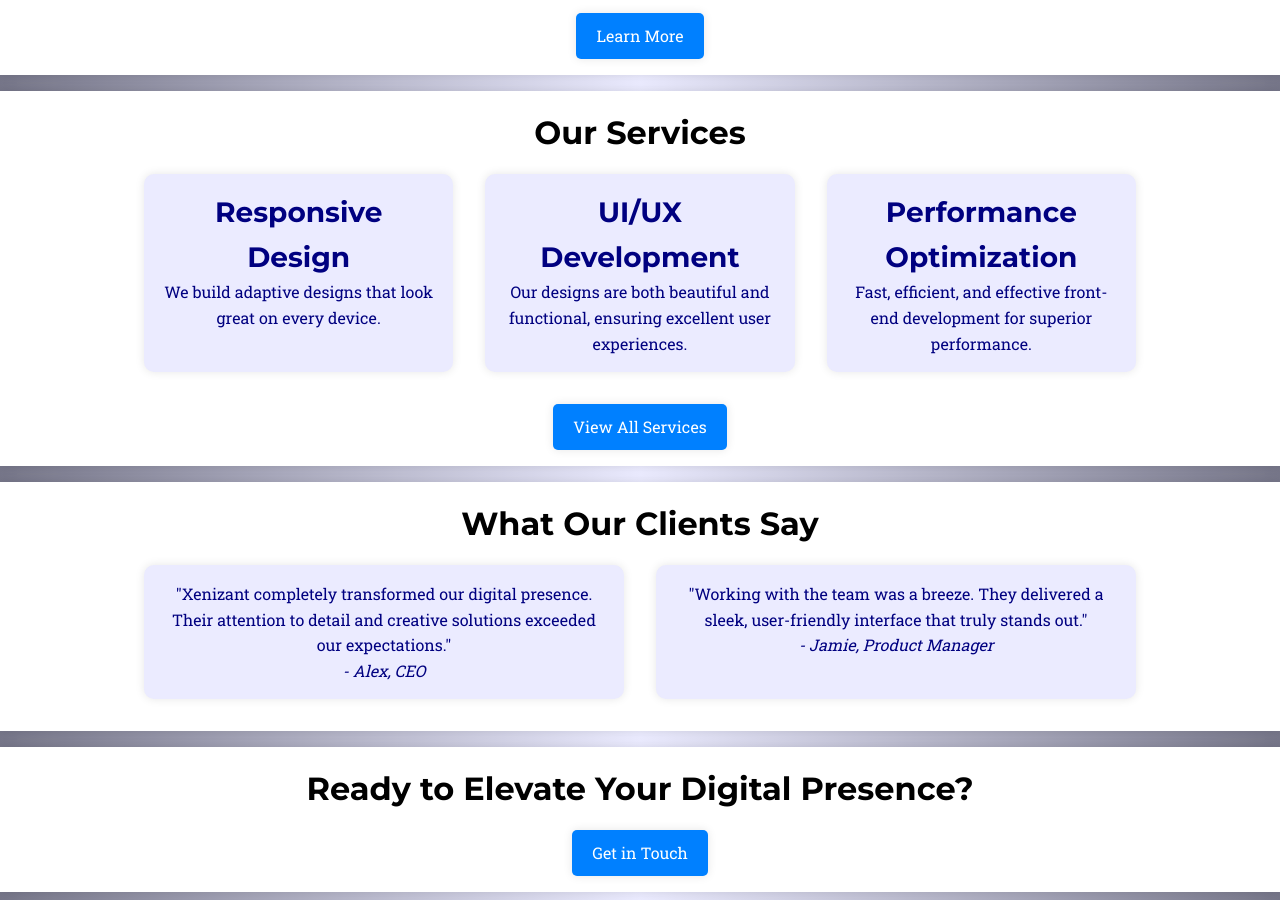
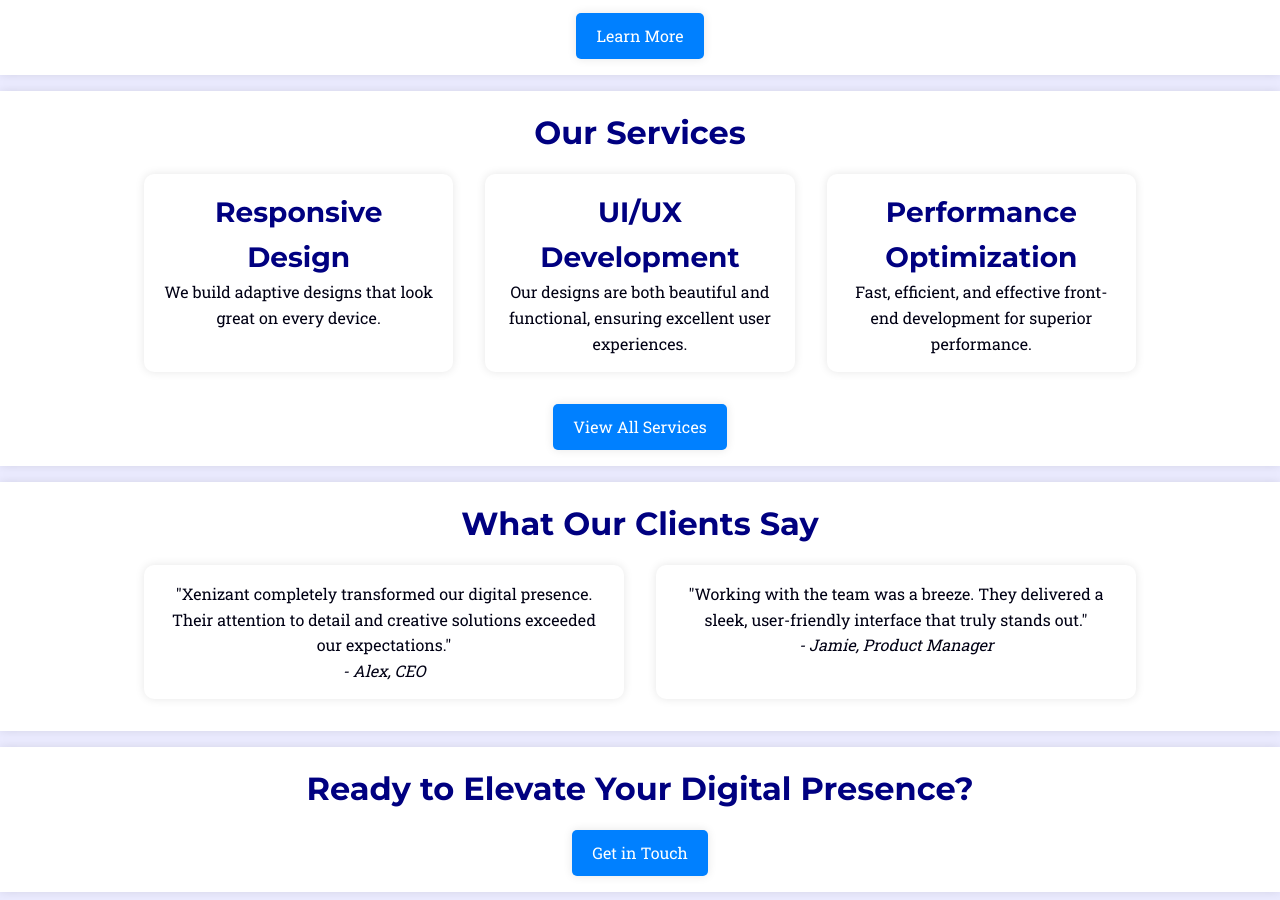
Before and after one commit to xenizant/xenizant.github.io, a plain HTML site: page index.html in a window 1280 px wide. Shown: the part 624-1524 px from the top of the page. Drawn offline with Linux system fonts and the light colour scheme.

Commit message:
Change background to light color

```diff
--- a/style.css
+++ b/style.css
@@ -15,14 +15,15 @@
 
 .body {
     font-family: 'Roboto Slab', Arial, sans-serif;
-    background: linear-gradient(to right, var(--color-grey), var(--color-light), var(--color-grey));
-    color: var(--color-gre);
+    background-color: var(--color-light);
+    color: var(--color-dark);
     line-height: 1.6;
     text-align: center;
 }
 
 h1, h2, h3, h4, h5, h6 {
     font-family: 'Montserrat', Arial, sans-serif;
+    color: var(--color-navy);
 }
 
 h1 {font-size: 2.5em;}
@@ -81,10 +82,9 @@ h6 {font-size: 1em;}
 }
 
 .card {
-    background-color: var(--color-light);
+    background-color: var(--color-white);
     border-radius: 10px;
     box-shadow: 0 0 10px rgba(0, 0, 0, 0.1);
-    color: var(--color-navy);
     margin-top: 1em;
     padding: 1em;
 }
```
Also changed, not shown: images/responsive-design.avif (added), 2 other files.
